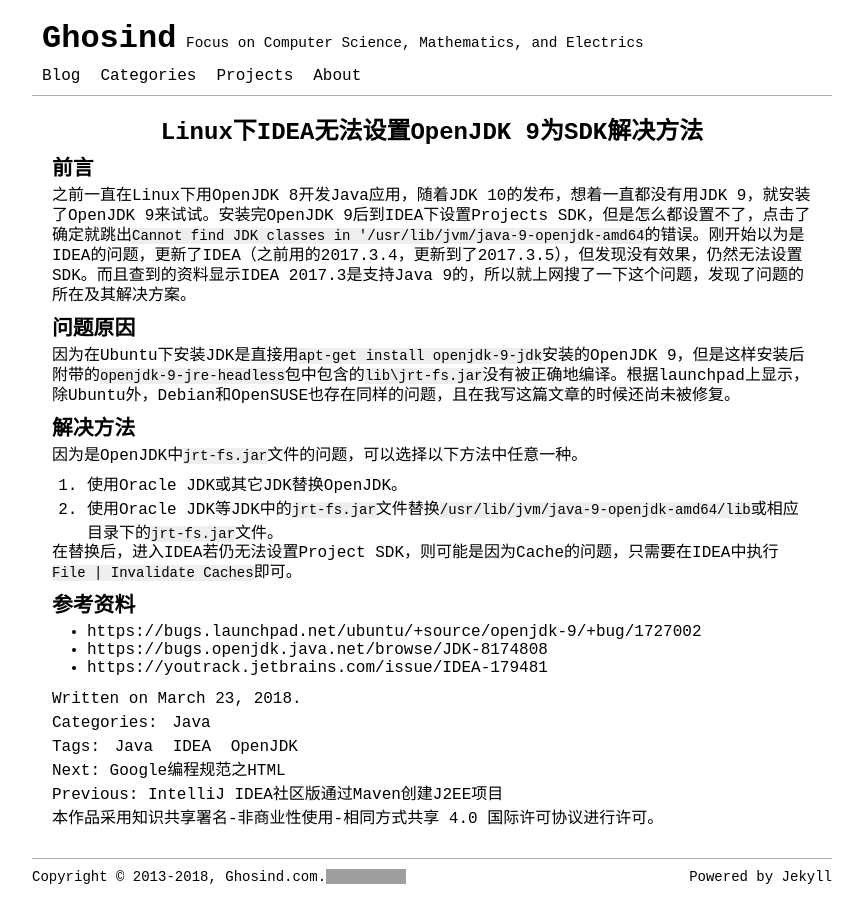
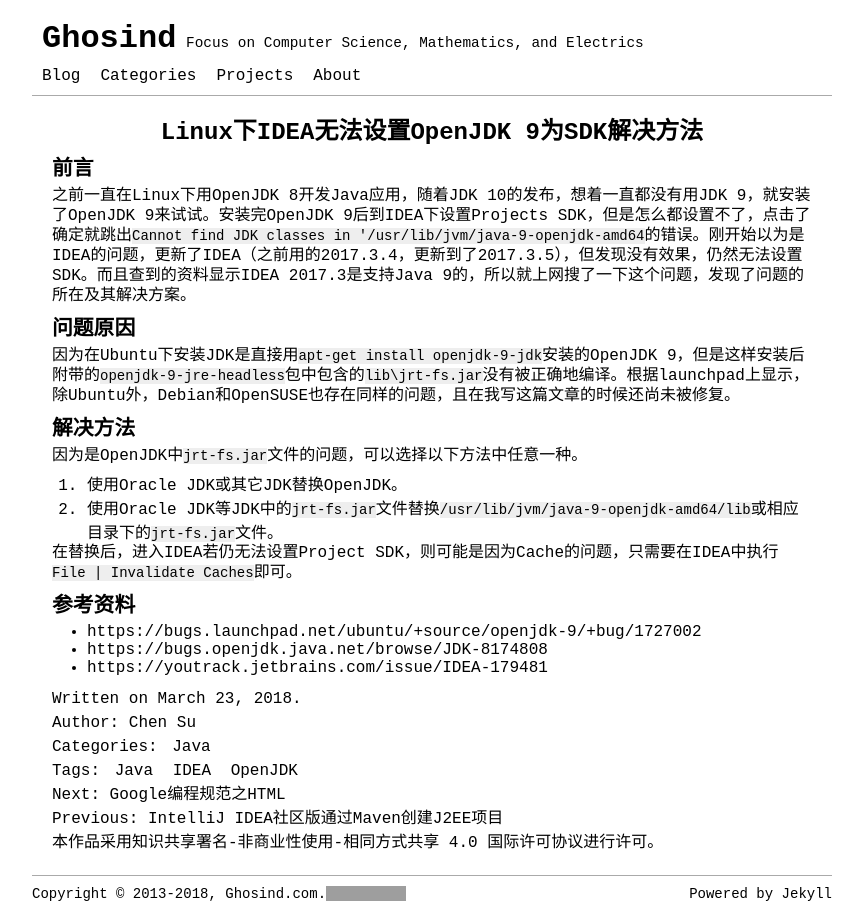
Before and after one commit to ghosind/ghosind.github.io, a Jekyll site: the page built from _posts/java/idea/2018-03-23-set-openjdk9-sdk-linux.md, in a window 1280 px wide. Shown: the whole page, without its empty margins (208-1071 px from the left). Built offline with Jekyll 4.4.1, drawn with Linux system fonts in a browser that asks for light colours; comment, search, counter and statistics services are not loaded; grey boxes are pictures that could not be loaded.

Commit message:
add author in post

```diff
--- a/_layouts/post.html
+++ b/_layouts/post.html
@@ -6,9 +6,11 @@
   <div class="gh-post-title">
     <h1>{{ page.title }}</h1>
   </div>
-  <div class="gh-post-author">
-    <span>{{ site.author }}</span>
-  </div>
+  {% if site.author %}
+    <div class="gh-post-author gh-print-author">
+      <span>{{ site.author }}</span>
+    </div>
+  {% endif %}
   <div class="gh-post-content">
     {{ content }}
   </div>
@@ -16,6 +18,11 @@
     <div class="gh-post-date">
       Written on {{ page.date | date: "%B %e, %Y" }}{% if page.update %}, Updated on {{ page.update | date: "%B %e, %Y" }}{% endif %}.
     </div>
+    {% if site.author %}
+    <div class="gh-post-author">
+      <span>Author: {{ site.author }}</span>
+    </div>
+    {% endif %}
     <div class="gh-post-categories">
       <span>Categories:</span>
       {% for category in page.categories %}
--- a/_sass/post.scss
+++ b/_sass/post.scss
@@ -7,10 +7,6 @@
 
 .gh-post-title {
   text-align: center;
-}
-
-.gh-post-author {
-  display: none;
 }
 
 .gh-post-content p {
--- a/_sass/printer.scss
+++ b/_sass/printer.scss
@@ -4,6 +4,10 @@
  */
 
 @charset "utf-8";
+
+.gh-print-author {
+  display: none;
+}
 
 @media print {
   /* Header */
@@ -21,7 +25,7 @@
     text-align: center;
   }
 
-  .gh-post-author {
+  .gh-print-author {
     display: block;
     text-align: center;
   }
```
